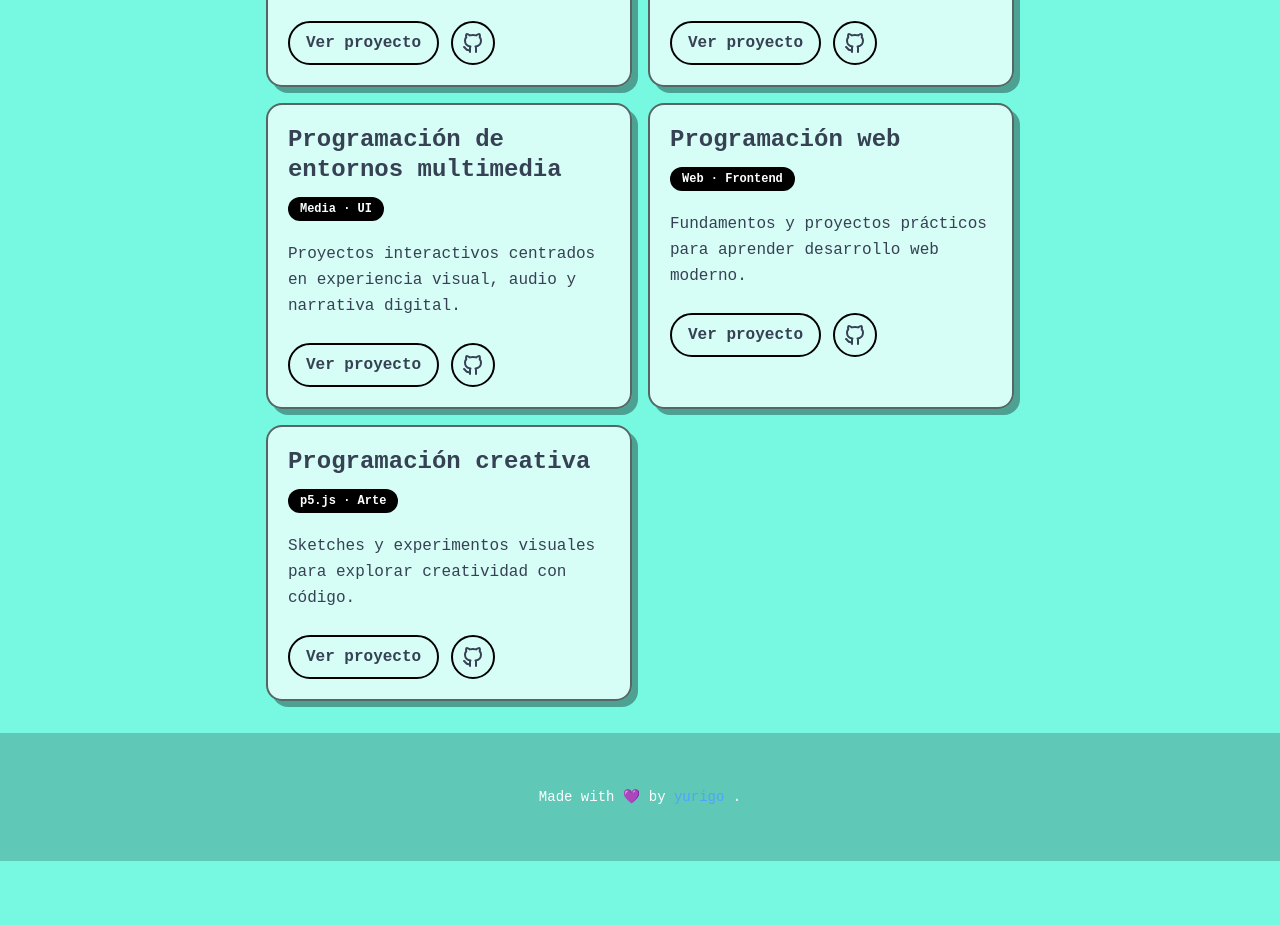
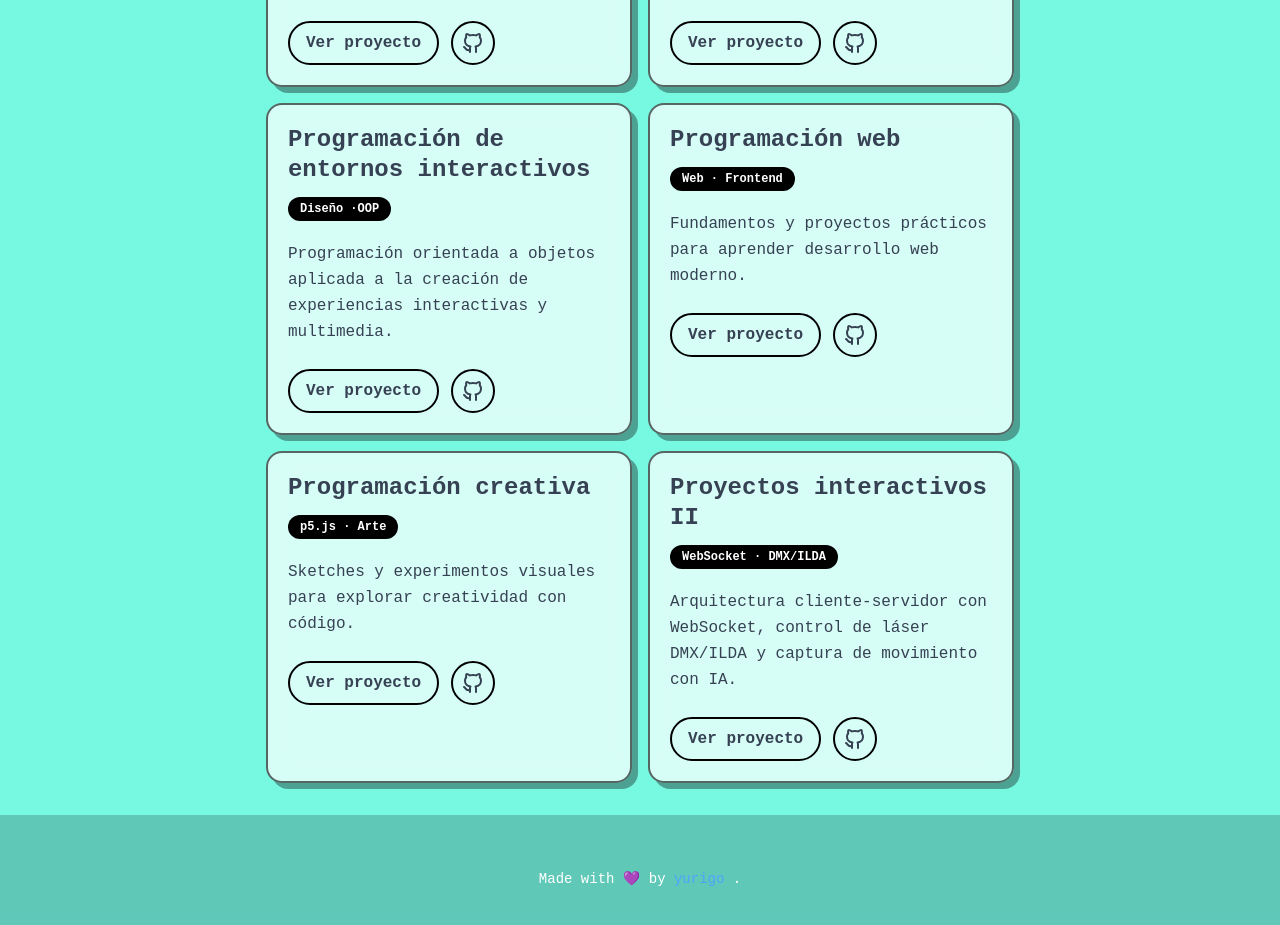
Before and after one commit to yurigo/yurigo.dev, an Astro site: page / in a window 1280 px wide. Shown: the part 3153-4078 px from the top of the page. Before the commit the page ends 4014 px from the top, so only its background shows below. Built offline with nearby package versions, Linux system fonts and the light colour scheme; Astro itself is replaced by a stand-in of ours.

Commit message:
fix: project section

```diff
--- a/src/components/sections/Resources.astro
+++ b/src/components/sections/Resources.astro
@@ -65,20 +65,20 @@ import Github from "../icons/Github.astro";
     <li>
       <article class="project-card">
         <header>
-          <h3>Programación de entornos multimedia</h3>
-          <span class="project-tag">Media · UI</span>
+          <h3>Programación de entornos interactivos</h3>
+          <span class="project-tag">Diseño ·OOP</span>
         </header>
         <p>
-          Proyectos interactivos centrados en experiencia visual, audio y
-          narrativa digital.
+          Programación orientada a objetos aplicada a la creación de
+          experiencias interactivas y multimedia.
         </p>
         <footer>
           <a href="https://pei.yurigo.dev" target="_blank">Ver proyecto</a>
           <a
             class="project-github"
-            href="https://github.com/yurigo/PEI-2425"
+            href="https://github.com/yurigo/PEI-2526"
             target="_blank"
-            aria-label="Repositorio de Programación de entornos multimedia"
+            aria-label="Repositorio de Programación de entornos interactivos"
           >
             <Github />
           </a>
@@ -100,7 +100,7 @@ import Github from "../icons/Github.astro";
           <a href="https://pmi.yurigo.dev" target="_blank">Ver proyecto</a>
           <a
             class="project-github"
-            href="https://github.com/yurigo/PMI-2425"
+            href="https://github.com/yurigo/PMI-2526"
             target="_blank"
             aria-label="Repositorio de Programación web"
           >
@@ -126,6 +126,30 @@ import Github from "../icons/Github.astro";
             href="https://github.com/yurigo/p5.js-sketches"
             target="_blank"
             aria-label="Repositorio de Programación creativa"
+          >
+            <Github />
+          </a>
+        </footer>
+      </article>
+    </li>
+
+    <li>
+      <article class="project-card">
+        <header>
+          <h3>Proyectos interactivos II</h3>
+          <span class="project-tag">WebSocket · DMX/ILDA</span>
+        </header>
+        <p>
+          Arquitectura cliente-servidor con WebSocket, control de láser DMX/ILDA
+          y captura de movimiento con IA.
+        </p>
+        <footer>
+          <a href="https://pi2.yurigo.dev" target="_blank">Ver proyecto</a>
+          <a
+            class="project-github"
+            href="https://github.com/yurigo/PI2-2526"
+            target="_blank"
+            aria-label="Repositorio de Proyectos interactivos II"
           >
             <Github />
           </a>
```
